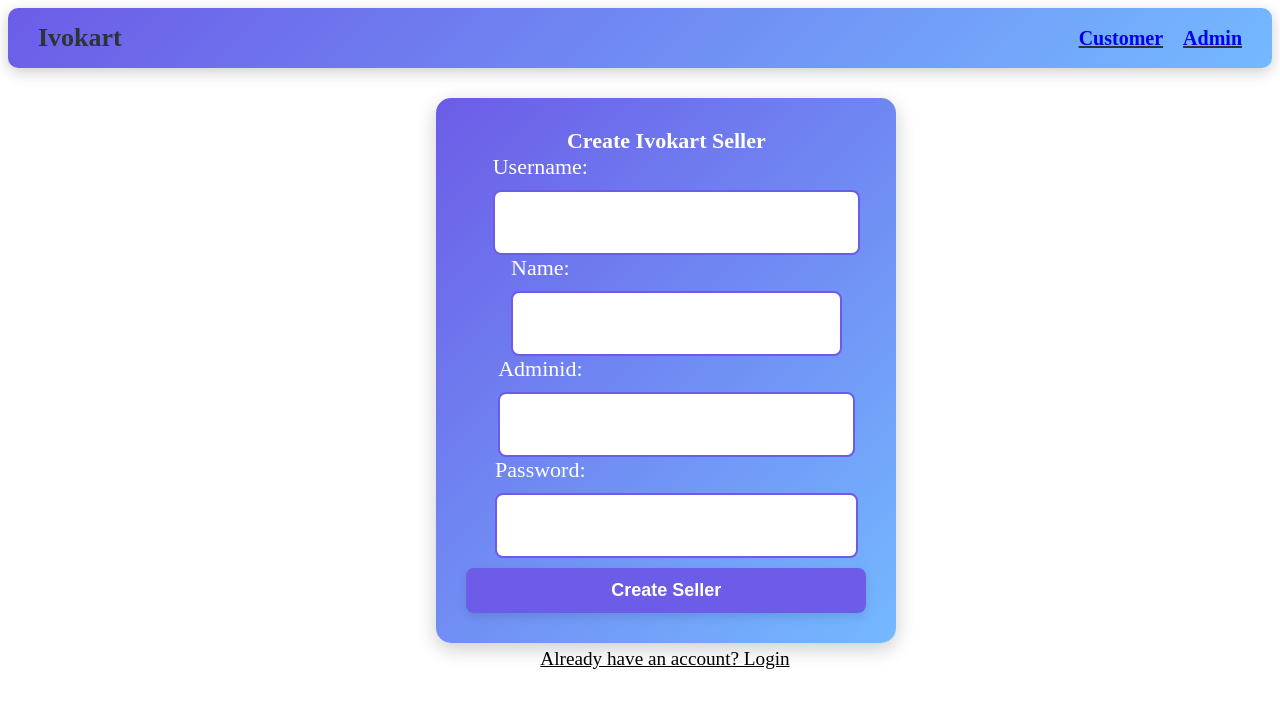
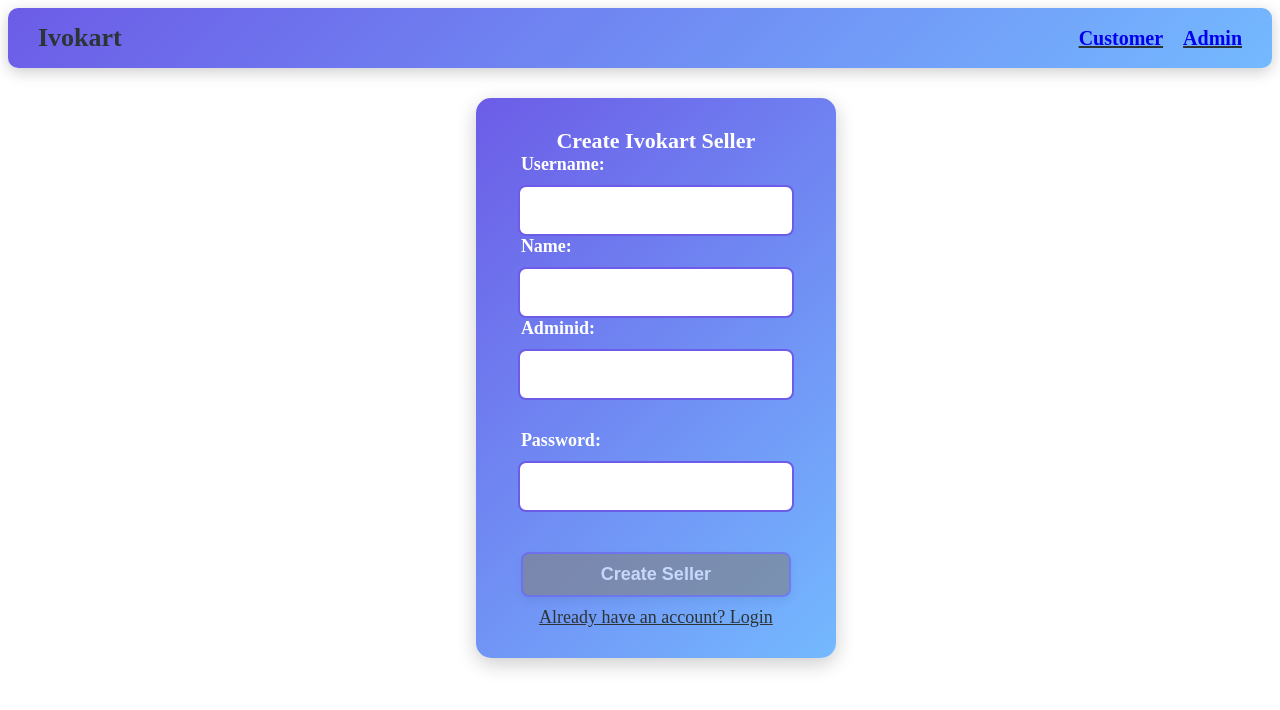
Before and after one commit to TusharBR/iVoyant, a React (Vite) app: page /admin in a window 1280 px wide. Shown: the top 710 px of the page. Built offline with nearby package versions, Linux system fonts and the light colour scheme.

Commit message:
improvement:LayoutShifting

```diff
--- a/src/components/Adminlogin.tsx
+++ b/src/components/Adminlogin.tsx
@@ -56,8 +56,8 @@
     <div onClick={()=>setloginToggle(!loginToggle)}  style={{textAlign:"center",marginLeft:"50px",textDecoration:"underline",marginTop:"5px",fontSize:"larger"}}>Don’t have an account? Create account</div>
     </div>)}
   <div>
-  {!loginToggle && <div className="logincontainer">
-        <h4 style={{margin:0}}>Create Ivokart Seller</h4>
+  {!loginToggle && <div className="logincontainer customerform">
+        <h4 >Create Ivokart Seller</h4>
         <div  >
           <label>Username:</label>
           <input name="username"
@@ -82,23 +82,26 @@
             required
             pattern="^[A-Z]-\d{3}$"
             title="Sample: A-111"
-            style={{ border: oit.adminid && !/^[A-Z]-\d{3}$/.test(oit.adminid) ? "3px solid red" : "" }}
+            className={oit.adminid && !/^[A-Z]-\d{3}$/.test(oit.adminid) ? "error-border" : ""}
           />
+                        <span className={`error-message ${oit.adminid && !/^[A-Z]-\d{3}$/.test(oit.adminid) ? "show" : ""}`}>
+                        Match as sample: A-111
+              </span>
         </div>
-        {oit.adminid && !/^[A-Z]-\d{3}$/.test(oit.adminid) &&  <span style={{fontSize:"15px",color:"red",textDecoration:"none",backgroundColor:"white",margin:"5px"}}>Sample: A-111</span>}
-
         <div>
               <label>Password:</label>
-          <input name="password"
+              <input
+                name="password"
                 type="password"
-            onChange={handleChange} value={oit.password}
+                onChange={handleChange}
+                value={oit.password}
                 required
-            pattern="^[A-Z].{4}[A-Z]$"
+                pattern="^[A-Z].{5}$"
                 title="Password must be 6 characters long, start & end with an uppercase letter."
-            style={{ border: oit.password && !/^[A-Z].{4}[A-Z]$/.test(oit.password) ? "3px solid xx`x`red" : "" }}
+                className={oit.password && !/^[A-Z].{5}$/.test(oit.password) ? "error-border" : ""}
               />
+              <span className={`error-message ${oit.password && !/^[A-Z].{5}$/.test(oit.password) ? "show" : ""}`}>Required 6 characters,start with uppercase.</span>
             </div>
-        {oit.password && !/^[A-Z].{4}[A-Z]$/.test(oit.password) &&  <span style={{fontSize:"15px",color:"red",textDecoration:"none",backgroundColor:"white",margin:"5px"}}>Password must be 6 characters, start & end with an uppercase.</span>}
         <button
   style={{marginTop: "10px" }}
   onClick={createcustomer}
@@ -106,13 +109,13 @@
     oit.name.trim() !== "" &&
     oit.adminid.trim() !== "" &&
     oit.password.trim() !== "" &&
-    /^[A-Z].{4}[A-Z]$/.test(oit.password) && /^[A-Z]-\d{3}$/.test(oit.adminid))}
+    /^[A-Z].{5}$/.test(oit.password) && /^[A-Z]-\d{3}$/.test(oit.adminid))}
 >
   Create Seller
 </button>
 
+        {!loginToggle && <div onClick={()=>setloginToggle(!loginToggle)} className="toggle-link">Already have an account? Login</div>}
         </div>}
-        {!loginToggle && <div onClick={()=>setloginToggle(!loginToggle)} style={{textAlign:"center",display:"block",marginLeft:"50px",textDecoration:"underline",marginTop:"5px",fontSize:"larger"}}>Already have an account? Login</div>}
 
   </div>
   </div>
--- a/src/components/Login.tsx
+++ b/src/components/Login.tsx
@@ -1,73 +1,68 @@
-import {  useState } from "react";
-import "../styles/Login.css"
+import { useState } from "react";
+import "../styles/Login.css";
 import { useDispatch, useSelector } from "react-redux";
-// import { useSelector} from "react-redux";
-import {createuser} from "../slices/loginpage"
+import { createuser } from "../slices/loginpage";
 import { useNavigate } from "react-router-dom";
 import { RootState } from "../Store";
 import Logininput from "./Logininput";
 
+const Login = () => {
+  const dispatch = useDispatch();
+  const [oit, nit] = useState({ username: "", name: "", mail: "", password: "", isadmin: "false" });
+  const [, cnit] = useState({ username: "", password: "" });
+  const [loginToggle, setloginToggle] = useState(false);
 
-const Login= () => {
-   const dispatch= useDispatch()
-   const [oit,nit]=useState({ username: "",name:"", mail: "",password:"",isadmin:"false"});
-   const [,cnit]=useState({ username: "",password:"" });
-   const [loginToggle,setloginToggle]=useState(false)
-
-   const handleChange = (e: React.ChangeEvent<HTMLInputElement>)   => {
+  const handleChange = (e: React.ChangeEvent<HTMLInputElement>) => {
     nit({ ...oit, [e.target.name]: e.target.value });
   };
-   function createcustomer()
-   {
-    dispatch(createuser(oit))
-    nit({ username: "",name:"", mail: "",password:"" ,isadmin:"false"})
-    setloginToggle(!loginToggle)
+
+  function createcustomer() {
+    dispatch(createuser(oit));
+    nit({ username: "", name: "", mail: "", password: "", isadmin: "false" });
+    setloginToggle(!loginToggle);
   }
-  const users=useSelector((state:RootState)=>state.credentials.users);
- const navg=useNavigate()
 
- const handleLogin = (uname:string,pword:string) => {
+  const users = useSelector((state: RootState) => state.credentials.users);
+  const navg = useNavigate();
 
+  const handleLogin = (uname: string, pword: string) => {
     const foundUser = users.find(
-    (user: { username: string; password: string; isadmin: string; }) => user.username === uname && user.password === pword && user.isadmin==="false"
+      (user: { username: string; password: string; isadmin: string }) =>
+        user.username === uname && user.password === pword && user.isadmin === "false"
     );
     if (foundUser) {
-
-    cnit({username:"",password:""});
-
+      cnit({ username: "", password: "" });
       navg("/Customermp");
     } else {
       alert("Invalid credentials");
-    cnit({username:"",password:""})
+      cnit({ username: "", password: "" });
     }
   };
+
   return (
     <>
-  <div className="maincontainers" >
-  {loginToggle &&(
+      <div className="maincontainers">
+        {loginToggle ? (
           <div>
             <Logininput handleLogin={handleLogin} />
-    <div onClick={()=>setloginToggle(!loginToggle)}  style={{textAlign:"center",marginLeft:"50px",textDecoration:"underline",marginTop:"5px",fontSize:"larger"}}>Don’t have an account? Create account</div>
-    </div>)}
+            <div onClick={() => setloginToggle(!loginToggle)} className="toggle-link">
+              Don’t have an account? Create account
+            </div>
+          </div>
+        ) : (
+          <div className="logincontainer form-container customerform">
+            <h4>Create Customer</h4>
+
             <div>
- {!loginToggle && <div className="logincontainer">
-        <h4 style={{margin:0}}>Create Customer</h4>
-        <div  >
               <label>Username:</label>
-          <input name="username"
-            type="text"
-            onChange={handleChange} value={oit.username}
-            required
-          />
+              <input name="username" type="text" onChange={handleChange} value={oit.username} required />
             </div>
-        <div  >
+
+            <div>
               <label>Name:</label>
-          <input name="name"
-            type="text"
-            onChange={handleChange} value={oit.name}
-            required
-          />
+              <input name="name" type="text" onChange={handleChange} value={oit.name} required />
             </div>
+
             <div>
               <label>Mail:</label>
               <input
@@ -78,13 +73,12 @@
                 required
                 pattern="^[a-zA-Z0-9._%+-]+@gmail\.com$"
                 title="Enter a valid Gmail address (e.g., example@gmail.com)"
-    style={{
-      border: oit.mail && !/^[a-zA-Z0-9._%+-]+@gmail\.com$/.test(oit.mail) ? "3px solid red" : "",
-    }}
+                className={oit.mail && !/^[a-zA-Z0-9._%+-]+@gmail\.com$/.test(oit.mail) ? "error-border" : ""}
               />
+              <span className={`error-message ${oit.mail && !/^[a-zA-Z0-9._%+-]+@gmail\.com$/.test(oit.mail) ? "show" : ""}`}>
+                Enter valid mail address (example@gmail.com)
+              </span>
             </div>
-{ oit.mail && !/^[a-zA-Z0-9._%+-]+@gmail\.com$/.test(oit.mail) &&  <span style={{fontSize:"15px",color:"red",textDecoration:"none",backgroundColor:"white",margin:"5px"}}>Enter a valid Gmail address (e.g., example@gmail.com)</span>}
-
 
             <div>
               <label>Password:</label>
@@ -94,28 +88,36 @@
                 onChange={handleChange}
                 value={oit.password}
                 required
-    pattern="^[A-Z].{4}[A-Z]$"
+                pattern="^[A-Z].{5}$"
                 title="Password must be 6 characters long, start & end with an uppercase letter."
-    style={{ border: oit.password && !/^[A-Z].{4}[A-Z]$/.test(oit.password) ? "3px solid red" : "" }}
+                className={oit.password && !/^[A-Z].{5}$/.test(oit.password) ? "error-border" : ""}
               />
+              <span className={`error-message ${oit.password && !/^[A-Z].{5}$/.test(oit.password) ? "show" : ""}`}>
+                Required 6 characters, start with an uppercase.
+              </span>
             </div>
-{oit.password && !/^[A-Z].{4}[A-Z]$/.test(oit.password) &&  <span style={{fontSize:"15px",color:"red",textDecoration:"none",backgroundColor:"white",margin:"5px"}}>Password must be 6 characters, start & end with an uppercase.</span>}
 
             <button
-  style={{marginTop: "10px" }}
+              className="submit-button"
               onClick={createcustomer}
-  disabled={!(oit.username.trim() !== "" &&
+              disabled={
+                !(
+                  oit.username.trim() !== "" &&
                   oit.name.trim() !== "" &&
                   oit.mail.trim() !== "" &&
                   oit.password.trim() !== "" &&
-    /^[A-Z].{4}[A-Z]$/.test(oit.password))}
+                  /^[A-Z].{5}$/.test(oit.password)
+                )
+              }
             >
               Create Customer
             </button>
-        </div>}
- {!loginToggle && <div onClick={()=>setloginToggle(!loginToggle)} style={{textAlign:"center",display:"block",marginLeft:"50px",textDecoration:"underline",marginTop:"5px",fontSize:"larger"}}>Already have an account? Login</div>}
 
+            <div onClick={() => setloginToggle(!loginToggle)} className="toggle-link">
+              Already have an account? Login
             </div>
+          </div>
+        )}
       </div>
     </>
   );
--- a/src/styles/Customermp.css
+++ b/src/styles/Customermp.css
@@ -1,39 +1,51 @@
-h2{
-    background-color: yellow;
+:root {
+    --primary-color: #6c5ce7;
+    --secondary-color: #74b9ff;
+    --accent-color: #ff7675;
+    --light-bg: #dfe6e9;
+    --dark-text: #2d3436;
+    --white: #ffffff;
+}
+
+h2 {
+    background-color: var(--accent-color);
     padding: 10px;
     display: flex;
     justify-content: space-evenly;
+    color: var(--white);
 }
-h1{
+
+h1 {
     font-size: 30px;
     text-align: center;
+    color: var(--dark-text);
 }
 
-.ls
-{
+.ls {
+    width: 70%;
+    border: 5px solid var(--primary-color);
+    background-color: var(--light-bg);
+}
 
-width:70%;
-border:5px solid blue;
+.rs {
+    width: 30%;
+    border: 5px solid var(--secondary-color);
+    background-color: var(--light-bg);
 }
-.rs
-{
 
-width:30%;
-border:5px solid rgb(141, 141, 252);
-}
-.bs
-{
+.bs {
     display: flex;
 }
-.mainspan
-{
+
+.mainspan {
     font-size: 30px;
+    color: var(--dark-text);
 }
-.spanbtn
-{
 
-    border:1px solid red;
-    padding:3px;
-    background-color:#74b9ff;
+.spanbtn {
+    border: 1px solid var(--accent-color);
+    padding: 3px;
+    background-color: var(--secondary-color);
     cursor: pointer;
+    color: var(--white);
 }
--- a/src/styles/Login.css
+++ b/src/styles/Login.css
@@ -1,4 +1,3 @@
-/** Root Variables for Consistent Theme */
 :root {
     --primary-color: #6c5ce7;
     --secondary-color: #74b9ff;
@@ -19,7 +18,7 @@
     box-shadow: 0px 6px 20px rgba(0, 0, 0, 0.2);
     color: var(--white);
     width: 100%;
-    max-width: 400px;
+    overflow: hidden;
 }
 
 .maincontainers {
@@ -28,10 +27,13 @@
     align-items: center;
     flex-wrap: wrap;
     padding: 30px;
-
 }
 
-input, button {
+.form-container {
+    min-height: 450px;
+}
+
+ button {
     font-size: 18px;
     height: 45px;
     width: 100%;
@@ -42,11 +44,107 @@
     background: var(--white);
     transition: all 0.3s ease;
 }
+input {
+    font-size: 18px;
+    height: 45px;
+    width: 100%;
+    border: 2px solid var(--primary-color);
+    border-radius: 8px;
+    padding: 8px;
+    margin-top: 10px;
+    background: var(--white);
+    transition: all 0.3s ease;
+    display: block;
+    justify-content:left ;
+}
+.customerform
+{
+  padding-top: 0px;
+  max-width: 300px;
+  min-height: 210px;
+}
+.customerform h4{
+    margin-bottom: 0px;
+    margin-top: 30px;
+}
 
+.customerform input {
+    width: 90% !important;
+    margin-left: auto;
+    margin-right: auto;
+    display: block;
+    padding: 1px;
+}
+
+.customerform div {
+    width: 100%;
+    display: flex;
+    flex-direction: column;
+    align-items: center;
+}
+
+.customerform label {
+    text-align: left;
+    width: 90%;
+    font-weight: bold;
+    display: block;
+    font-size: large;
+}
+
+.customerform button {
+    width: 90%;
+    margin-left: auto;
+    margin-right: auto;
+    display: block;
+}
+
+.error-border {
+    box-shadow: 0px 0px 4px red;
+    border: 2px solid red;
+}
+
+/* Error message space reserved */
+.error-message {
+    font-size: 15px;
+    color: red;
+    text-decoration: none;
+    background-color: white;
+    margin: 5px;
+    min-height: 20px; /* Fixes shifting by reserving space */
+    display: block;
+    visibility: hidden; /* Keeps space occupied */
+}
+
+/* Show error message only when needed */
+.error-message.show {
+    visibility: visible;
+}
+
+
+/* Prevent button resizing when disabled */
 button {
     background-color: var(--primary-color);
     color: var(--white);
     cursor: pointer;
     font-weight: bold;
     box-shadow: 0px 4px 10px rgba(0, 0, 0, 0.1);
+    min-height: 45px; /* Prevents layout shift */
 }
+
+/* Disabled button styling */
+button:disabled {
+    background-color: gray;
+    cursor: not-allowed;
+    opacity: 0.6;
+}
+
+/* Toggle link for switching login/signup */
+.toggle-link {
+    text-align: center;
+    display: block;
+    margin-top: 10px;
+    font-size: large;
+    text-decoration: underline;
+    color: var( --dark-text);
+    cursor: pointer;
+}
--- a/src/styles/Navbar.css
+++ b/src/styles/Navbar.css
@@ -1,4 +1,4 @@
-/** Root Variables for Consistent Theme */
+
 :root {
     --primary-color: #6c5ce7;
     --secondary-color: #74b9ff;
@@ -8,7 +8,6 @@
     --white: #ffffff;
 }
 
-/** Navbar Styles */
 .mynav {
     display: flex;
     align-items: center;
```
Also changed, not shown: src/components/Logininput.tsx (+29 -26 lines). Lines whose indentation alone changed are shown as unchanged.
